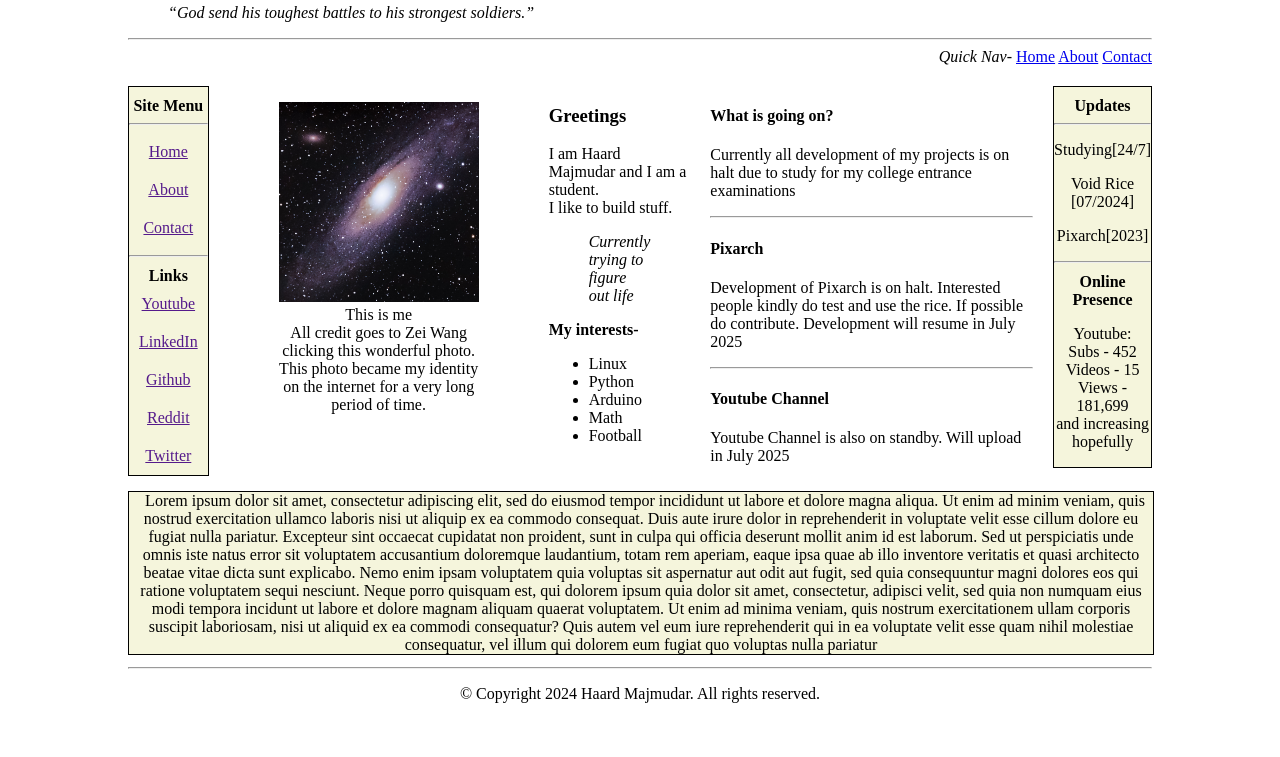
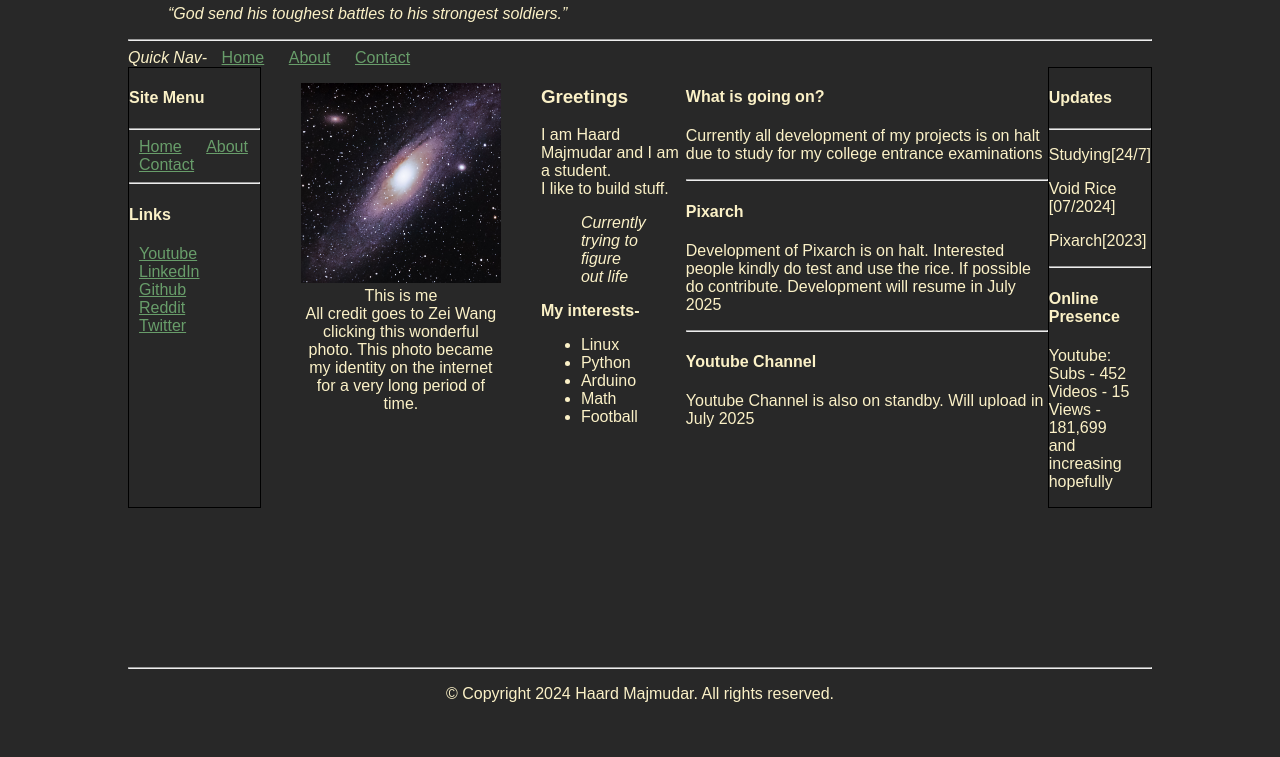
Before and after one commit to Haardispro/New-Website, a plain HTML site: page index.html in a window 1280 px wide. Shown: the part 83-840 px from the top of the page. Drawn offline with Linux system fonts and the light colour scheme.

Commit message:
alt.html updated

```diff
--- /dev/null
+++ b/alt.css
@@ -0,0 +1,50 @@
+body{
+font-family: 'Times New Roman', Times, serif;
+margin: 15pt;
+min-height: 100vh;
+margin-left: 10%;
+margin-right: 10%;
+}
+
+
+.main{
+padding-top: 20px;
+display: flex;
+
+}
+img{
+width: 200px;
+height: 200px;
+}
+figcaption{
+text-align: center;
+}
+.my_pic{
+display: inline-block;
+width: min-content;
+padding-left: 30px;
+padding-right: 30px;
+}
+.write_up{
+display: inline-block;
+padding-right: 20px;
+}
+.footer{
+text-align: center;
+margin-top: 10px;
+height: 100%;
+width: 100%;
+background-color: beige;
+}
+footer{
+min-height: 50px;
+text-align: center;
+}
+
+body{
+display: flex;
+flex-direction: column;
+}
+main{
+flex:1;
+}
--- a/index.html
+++ b/index.html
@@ -91,6 +91,8 @@
           <p>Youtube Channel is also on standby. Will upload in July 2025</p>
         </p>
       </div>
+
+
       <div class="right_bar" style="border: 1px solid black;">
         <h4>Updates</h4>
         <hr>
@@ -109,11 +111,7 @@
 
       </div>
     </section>
-    <section class="footer" style="border: 1px solid black;">
-      &nbsp;
-      Lorem ipsum dolor sit amet, consectetur adipiscing elit, sed do eiusmod tempor incididunt ut labore et dolore magna aliqua. Ut enim ad minim veniam, quis nostrud exercitation ullamco laboris nisi ut aliquip ex ea commodo consequat. Duis aute irure dolor in reprehenderit in voluptate velit esse cillum dolore eu fugiat nulla pariatur. Excepteur sint occaecat cupidatat non proident, sunt in culpa qui officia deserunt mollit anim id est laborum.
-      Sed ut perspiciatis unde omnis iste natus error sit voluptatem accusantium doloremque laudantium, totam rem aperiam, eaque ipsa quae ab illo inventore veritatis et quasi architecto beatae vitae dicta sunt explicabo. Nemo enim ipsam voluptatem quia voluptas sit aspernatur aut odit aut fugit, sed quia consequuntur magni dolores eos qui ratione voluptatem sequi nesciunt. Neque porro quisquam est, qui dolorem ipsum quia dolor sit amet, consectetur, adipisci velit, sed quia non numquam eius modi tempora incidunt ut labore et dolore magnam aliquam quaerat voluptatem. Ut enim ad minima veniam, quis nostrum exercitationem ullam corporis suscipit laboriosam, nisi ut aliquid ex ea commodi consequatur? Quis autem vel eum iure reprehenderit qui in ea voluptate velit esse quam nihil molestiae consequatur, vel illum qui dolorem eum fugiat quo voluptas nulla pariatur
-    </section>
+    <section></section>
   </main>
   <footer>
     <hr>
--- a/style.css
+++ b/style.css
@@ -1,76 +1,56 @@
 body{
-  font-family: 'Times New Roman', Times, serif;
+  font-family: 'Agave', sans-serif;
   margin: 15pt;
   min-height: 100vh;
   margin-left: 10%;
   margin-right: 10%;
+  color: #fbf1c7;
+  background-color: #282828;
 }
-#quick-nav{
-  text-align: right;
-}
-.navbar{
-  height: fit-content;
-  width: 200px;
-  text-align: center;
-  background-color: beige;
 
-}
-.navbar h4{
-  margin-top: 10px;
-  margin-bottom: 0;
-}
-.navbar a{
-  text-align: center;
-  display: block;
-  padding: 10px;
-}
-.right_bar{
-  height: fit-content;
-  width: 200px;
-  text-align: center;
-  background-color: beige;
-
-}
-.right_bar h4{
-  margin-top: 10px;
-  margin-bottom: 0;
-}
-.right_bar a{
-  text-align: center;
-  display: block;
-  padding: 10px;
-}
-.main{
-  padding-top: 20px;
-  display: flex;
-
-}
 img{
   width: 200px;
   height: 200px;
 }
+
 figcaption{
   text-align: center;
 }
+.main{
+  display: flex;
+  justify-content: center;
+}
+.heading{
+  display: flex;
+  justify-content: center;
+}
+.intro{
+  display: flex;
+  justify-content: center;
+}
 .my_pic{
-  display: inline-block;
   width: min-content;
-  padding-left: 30px;
-  padding-right: 30px;
 }
-.write_up{
-  display: inline-block;
-  padding-right: 20px;
+.contact{
+  display: flex;
+  justify-content: center;
 }
-.updates{
-  padding-right: 20px;
+.links{
+  display: flex;
+  justify-content: center;
+  text-align: center;
 }
-.footer{
-  text-align: center;
-  margin-top: 10px;
-  height: 100%;
-  width: 100%;
-  background-color: beige;
+.blog_heading{
+  display: flex;
+  justify-content: center;
+}
+.blogs{
+  display: flex;
+  justify-content: center;
+}
+a{
+  color: #689d6a;
+  padding: 10px;
 }
 footer{
   min-height: 50px;
```
Also changed, not shown: alt.html (added, +56 -0 lines).
